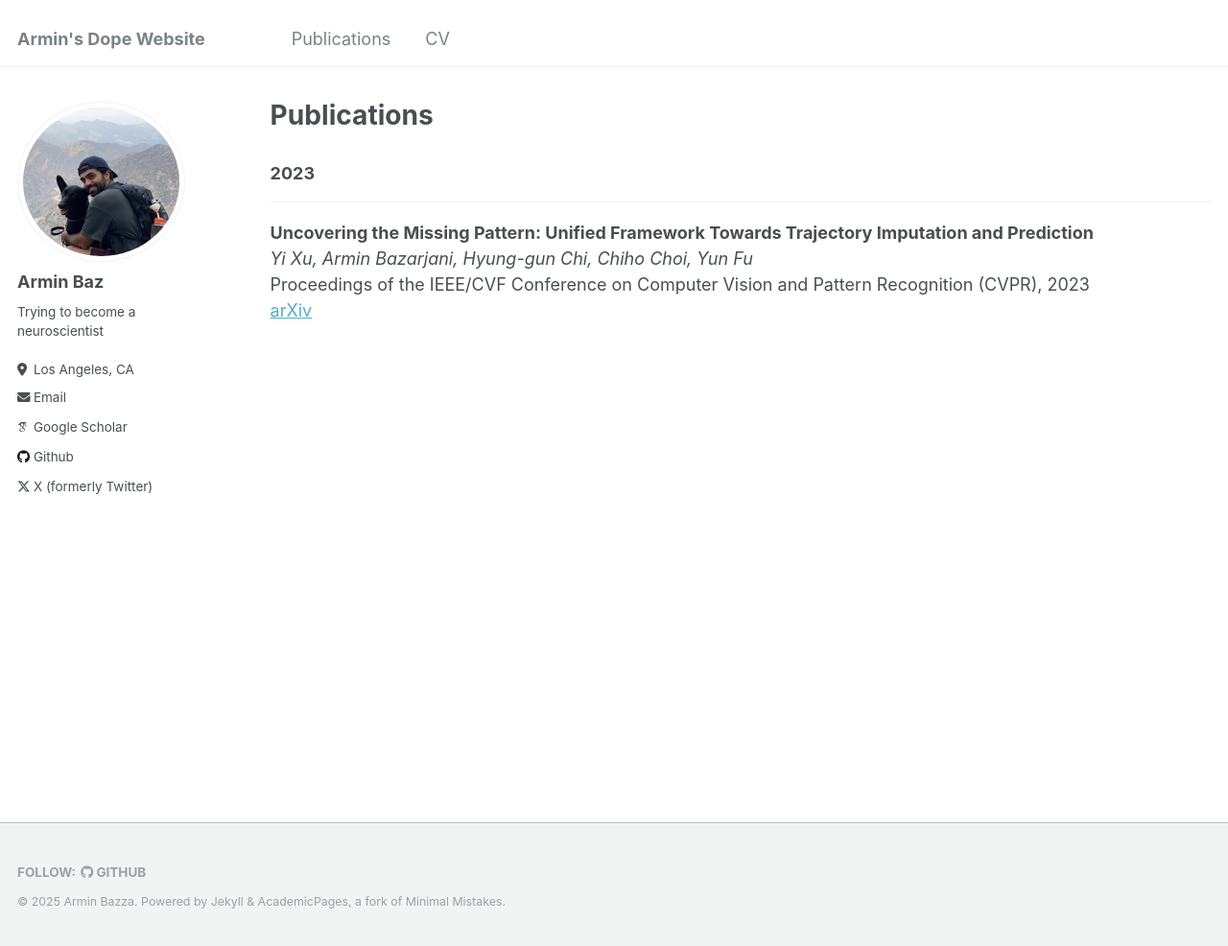
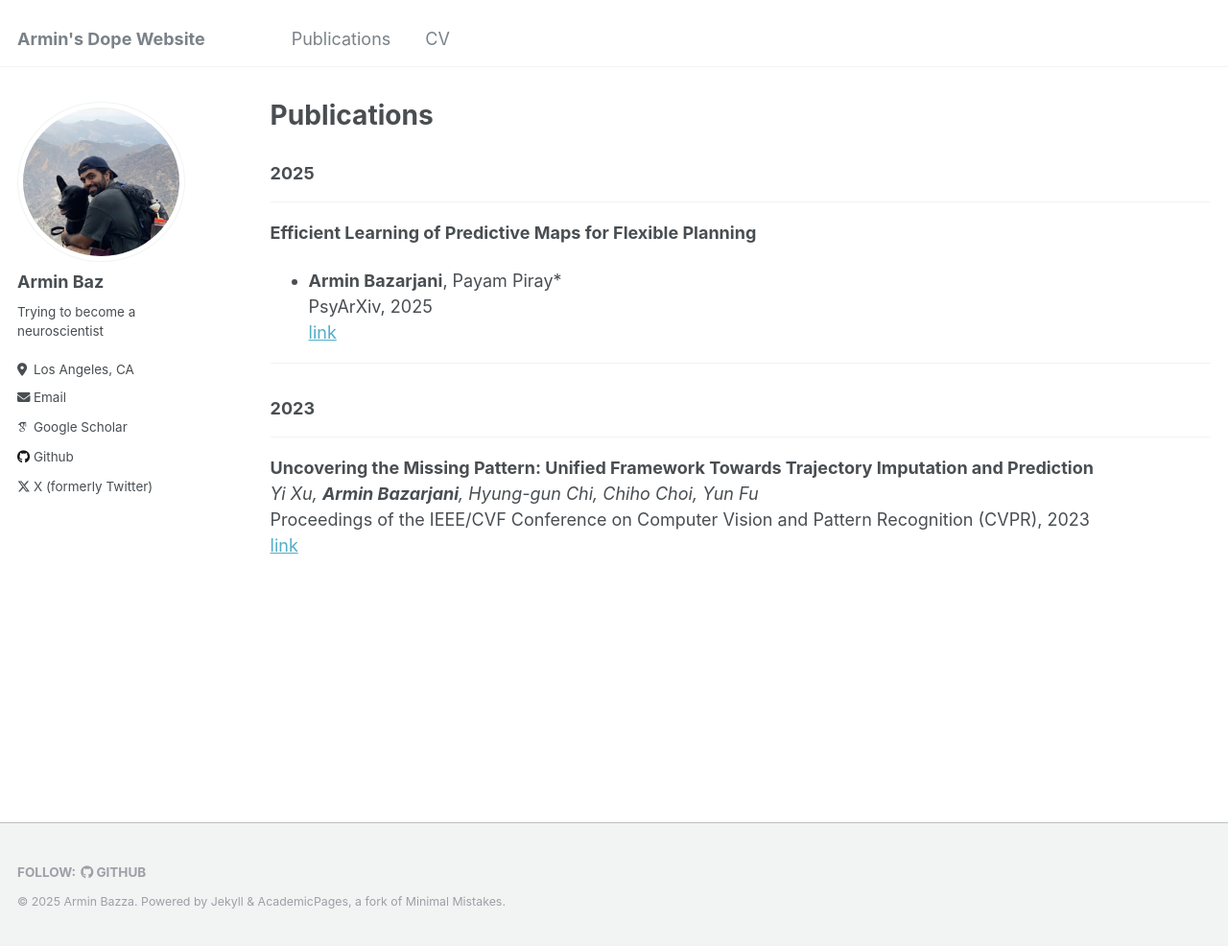
Before and after one commit to ArminBaz/arminbaz.github.io, a Jekyll site: the page built from _pages/publications.md, in a window 1280 px wide and 986 px high. Shown: the whole window at 96% size. Built offline with Jekyll 4.4.1, drawn with Linux system fonts in a browser that asks for light colours; some web fonts are replaced.

Commit message:
Preprint is up

```diff
--- a/_pages/publications.md
+++ b/_pages/publications.md
@@ -4,10 +4,19 @@ title: "Publications"
 permalink: /publications/
 author_profile: true
 ---
+### 2025
+___
+
+**Efficient Learning of Predictive Maps for Flexible Planning**
+* **Armin Bazarjani**, Payam Piray*
+PsyArXiv, 2025
+[link](https://osf.io/preprints/psyarxiv/ak57f)
+
+---
 ### 2023
 ___
 
 **Uncovering the Missing Pattern: Unified Framework Towards Trajectory Imputation and Prediction**
-*Yi Xu, Armin Bazarjani, Hyung-gun Chi, Chiho Choi, Yun Fu*
+*Yi Xu, **Armin Bazarjani**, Hyung-gun Chi, Chiho Choi, Yun Fu*
 Proceedings of the IEEE/CVF Conference on Computer Vision and Pattern Recognition (CVPR), 2023
-[arXiv](https://arxiv.org/abs/2303.16005)
+[link](https://arxiv.org/abs/2303.16005)
```
